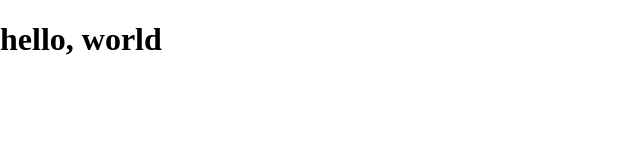
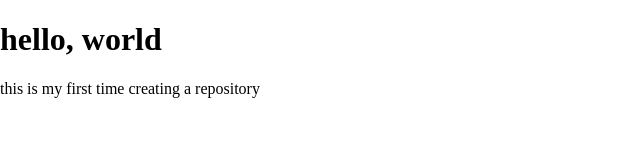
Before and after one commit to iamcelestino/template-test, a plain HTML site: page index.html in a window 1280 px wide. Shown: the whole page, without its empty margins (0-640 px from the left). Drawn offline with Linux system fonts and the light colour scheme.

Commit message:
my firt repository

```diff
--- a/index.html
+++ b/index.html
@@ -10,6 +10,7 @@
 </head>
 <body>
     <h1>hello, world</h1>
+    <p>this is my first time creating a repository</p>
     <script src="script.js"></script>
 </body>
 </html>
```
